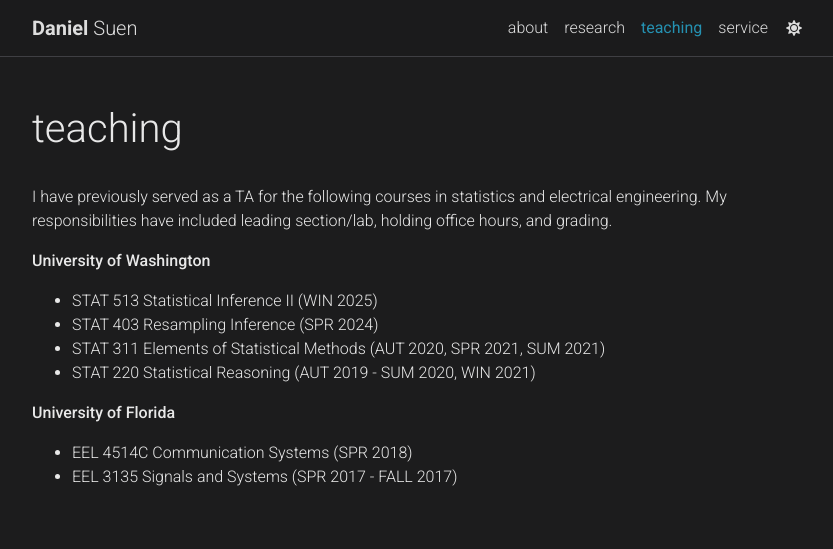
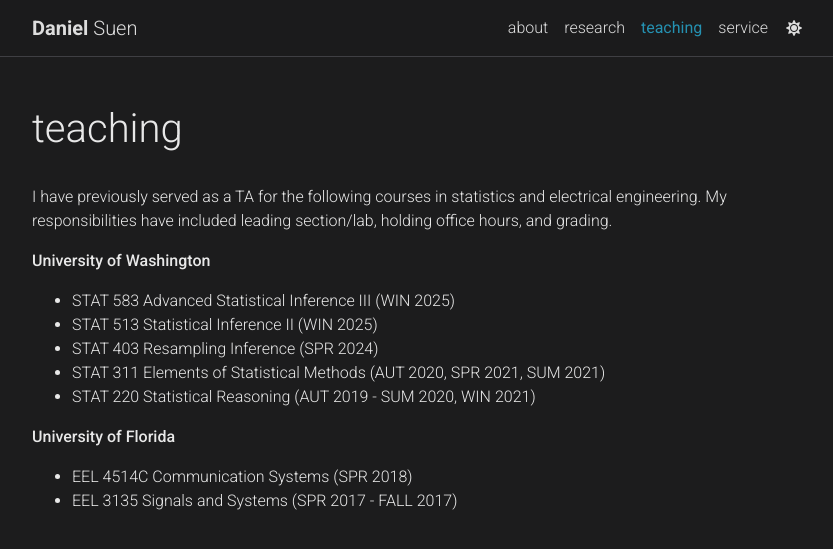
Before and after one commit to danielsuen/danielsuen.github.io, a Jekyll site: the page built from _pages/teaching.md, in a window 1280 px wide. Shown: the top 549 px of the page, without its empty margins (223-1056 px from the left). Built offline with Jekyll 4.4.1, drawn with Linux system fonts in a browser that asks for light colours; comment, search, counter and statistics services are not loaded; a style sheet for code colours, icons or effects is not loaded.

Commit message:
Update teaching for Spring 2025

```diff
--- a/_pages/teaching.md
+++ b/_pages/teaching.md
@@ -11,6 +11,7 @@
 
 **University of Washington**
 
+* STAT 583 Advanced Statistical Inference III \(WIN 2025\)
 * STAT 513 Statistical Inference II \(WIN 2025\)
 * STAT 403 Resampling Inference \(SPR 2024\)
 * STAT 311 Elements of Statistical Methods \(AUT 2020, SPR 2021, SUM 2021\)
```
Also changed, not shown: assets/img/prof_pic 8.01.01 PM.jpg (added).
